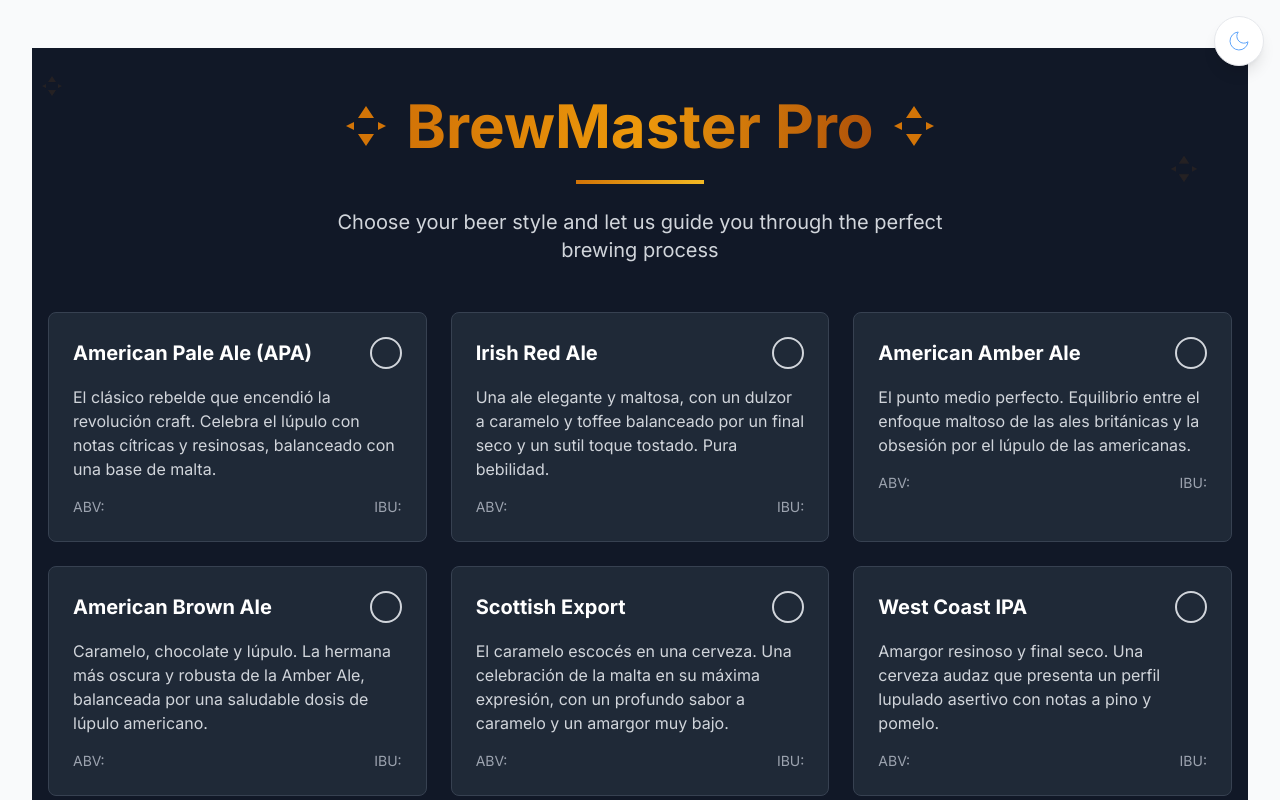
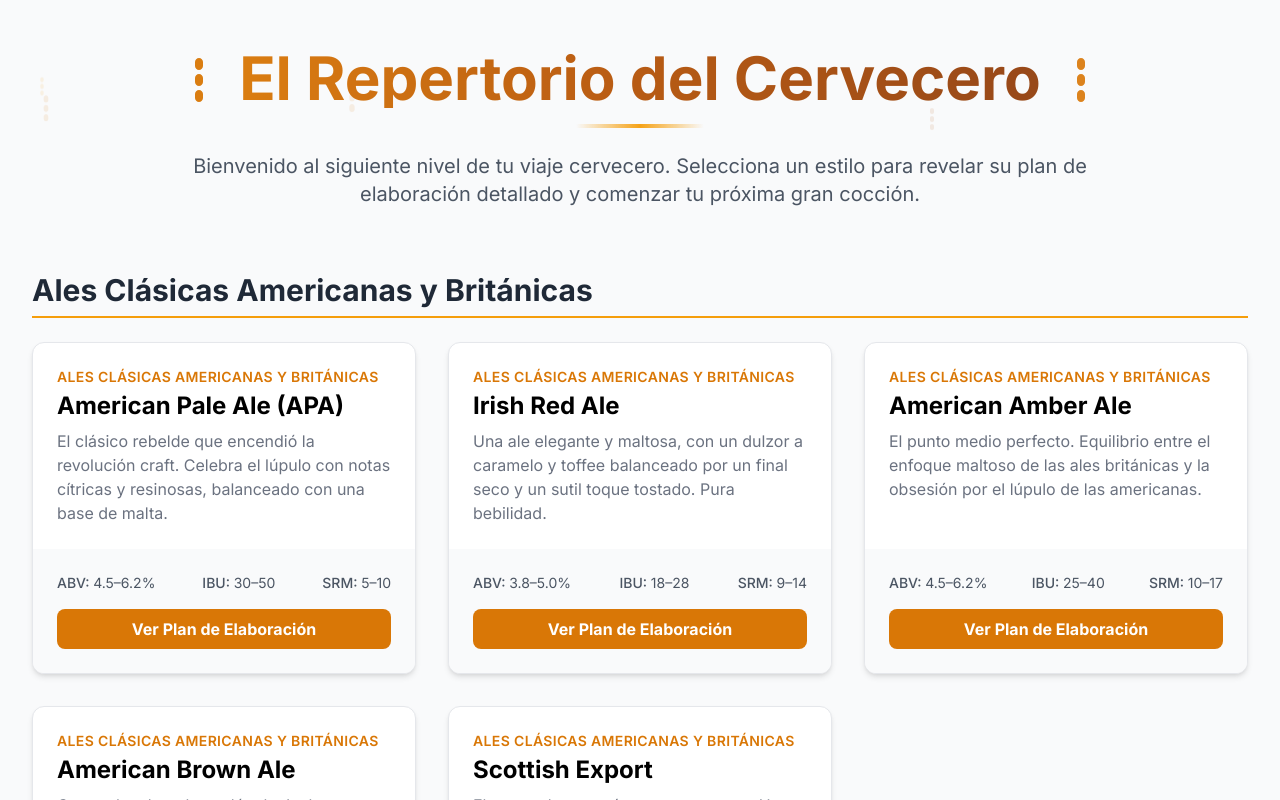
Before and after one commit to PHRINGAS/brew_lib, a React (Vite) app: page / in a window 1280 px wide. Shown: the top 800 px of the page. Built offline with nearby package versions, Linux system fonts and the light colour scheme.

Commit message:
Updated index.html

```diff
--- a/App.tsx
+++ b/App.tsx
@@ -1,8 +1,6 @@
 import React, { useState, useEffect } from 'react';
 import type { BeerStyle } from './types';
 import { BEER_STYLES_DATA } from './constants';
-import { ThemeProvider } from './src/contexts/ThemeContext';
-import ThemeToggle from './components/ThemeToggle';
 import BeerSelection from './components/BeerSelection';
 import BrewingPlan from './components/BrewingPlan';
 
@@ -36,18 +34,13 @@ const App: React.FC = () => {
             }
         }
 
-        return <BeerSelection beers={BEER_STYLES_DATA} onBeerSelect={(beerId) => window.location.hash = `#/plan/${beerId}`} />;
+        return <BeerSelection beers={BEER_STYLES_DATA} />;
     };
 
     return (
-        <ThemeProvider>
-            <div className="min-h-screen bg-gray-50 dark:bg-gray-900 transition-colors duration-300">
-                <ThemeToggle />
-                <div className="container mx-auto px-4 sm:px-6 lg:px-8 py-8 sm:py-12">
-                    {renderContent()}
-                </div>
-            </div>
-        </ThemeProvider>
+        <div className="container mx-auto px-4 sm:px-6 lg:px-8 py-8 sm:py-12">
+            {renderContent()}
+        </div>
     );
 };
 
--- a/components/BeerSelection.tsx
+++ b/components/BeerSelection.tsx
@@ -1,151 +1,133 @@
 import React from 'react';
 import { supabase } from '../src/lib/supabase';
-import { useTheme } from '../src/contexts/ThemeContext';
+import type { BeerStyle } from '../types';
 
-interface Beer {
-  id: string;
-  name: string;
-  description: string;
-  abv: string;
-  ibu: string;
-  color: string;
+interface BeerCardProps {
+    beer: BeerStyle;
+}
+
+const BeerCard: React.FC<BeerCardProps> = ({ beer }) => {
+    const handleSelect = async () => {
+        // Create or get existing session when selecting a beer
+        try {
+            const { data: existingSessions } = await supabase
+                .from('brewing_sessions')
+                .select('id')
+                .eq('beer_style_id', beer.id)
+                .limit(1);
+
+            if (!existingSessions || existingSessions.length === 0) {
+                // Create new session
+                await supabase
+                    .from('brewing_sessions')
+                    .insert({
+                        beer_style_id: beer.id,
+                        session_name: `${beer.name} - ${new Date().toLocaleDateString()}`
+                    });
+            }
+        } catch (error) {
+            console.error('Error creating session:', error);
+        }
+
+        window.location.hash = `#/plan/${beer.id}`;
+        window.scrollTo(0, 0);
+    };
+
+    return (
+        <div className="bg-white rounded-xl shadow-md overflow-hidden transform hover:-translate-y-1 transition-transform duration-300 ease-in-out border border-gray-200 flex flex-col">
+            <div className="p-6 flex-grow">
+                <div className="uppercase tracking-wide text-sm text-amber-600 font-semibold">{beer.family}</div>
+                <h3 className="block mt-1 text-2xl leading-tight font-bold text-black">{beer.name}</h3>
+                <p className="mt-2 text-gray-500 flex-grow">{beer.description}</p>
+            </div>
+            <div className="p-6 bg-gray-50">
+                <div className="flex justify-between items-center text-sm text-gray-600 mb-4">
+                    <span className="font-medium">ABV: <span className="font-normal">{beer.parameters.abv}</span></span>
+                    <span className="font-medium">IBU: <span className="font-normal">{beer.parameters.ibu}</span></span>
+                    <span className="font-medium">SRM: <span className="font-normal">{beer.parameters.srm}</span></span>
+                </div>
+                <button
+                    onClick={handleSelect}
+                    className="w-full bg-amber-600 hover:bg-amber-700 text-white font-bold py-2 px-4 rounded-lg transition-colors duration-300"
+                >
+                    Ver Plan de Elaboración
+                </button>
+            </div>
+        </div>
+    );
 }
 
 interface BeerSelectionProps {
-  beers: Beer[];
-  onBeerSelect: (beerId: string) => void;
+    beers: BeerStyle[];
 }
 
-const BeerCard: React.FC<{ beer: Beer; onSelect: () => void }> = ({ beer, onSelect }) => {
-  const { theme } = useTheme();
-
-  const handleSelect = async () => {
-    try {
-      // Create or find existing brewing session
-      const { data: existingSession, error: fetchError } = await supabase
-        .from('brewing_sessions')
-        .select('*')
-        .eq('beer_style_id', beer.id)
-        .limit(1);
-
-      if (!existingSession || existingSession.length === 0) {
-        const { error } = await supabase
-          .from('brewing_sessions')
-          .insert({
-            beer_style_id: beer.id,
-            session_name: `${beer.name} Brewing Session`
-          });
-
-        if (error) {
-          console.error('Error creating brewing session:', error);
-          return;
-        }
-      }
-
-      onSelect();
-    } catch (error: any) {
-      console.error('Error handling beer selection:', error);
-      onSelect(); // Still proceed with selection even if DB operation fails
-    }
-  };
+const BeerSelection: React.FC<BeerSelectionProps> = ({ beers }) => {
+    const families = [...new Set(beers.map(b => b.family))];
 
     return (
-    <div
-      className={`${
-        theme === 'dark'
-          ? 'bg-gray-800 border-gray-700 hover:bg-gray-700'
-          : 'bg-white border-gray-200 hover:bg-gray-50'
-      } border rounded-lg p-6 cursor-pointer transition-all duration-200 hover:shadow-lg transform hover:scale-105`}
-      onClick={handleSelect}
-    >
-      <div className="flex items-center justify-between mb-4">
-        <h3 className={`text-xl font-bold ${theme === 'dark' ? 'text-white' : 'text-gray-900'}`}>
-          {beer.name}
-        </h3>
-        <div
-          className="w-8 h-8 rounded-full border-2 border-gray-300"
-          style={{ backgroundColor: beer.color }}
-        />
-      </div>
-      <p className={`${theme === 'dark' ? 'text-gray-300' : 'text-gray-600'} mb-4`}>
-        {beer.description}
-      </p>
-      <div className="flex justify-between text-sm">
-        <span className={`${theme === 'dark' ? 'text-gray-400' : 'text-gray-500'}`}>
-          ABV: <span className="font-semibold text-amber-600">{beer.abv}</span>
-        </span>
-        <span className={`${theme === 'dark' ? 'text-gray-400' : 'text-gray-500'}`}>
-          IBU: <span className="font-semibold text-amber-600">{beer.ibu}</span>
-        </span>
-      </div>
-    </div>
-  );
-};
-
-const BeerSelection: React.FC<BeerSelectionProps> = ({ beers, onBeerSelect }) => {
-  const { theme } = useTheme();
-
-  return (
-    <div className={`min-h-screen transition-colors duration-300 ${
-      theme === 'dark' ? 'bg-gray-900' : 'bg-gradient-to-br from-amber-50 to-orange-100'
-    }`}>
-      {/* Animated Background Elements */}
-      <div className="absolute inset-0 overflow-hidden pointer-events-none">
-        <div className="absolute top-20 left-10 opacity-10 animate-bounce" style={{ animationDelay: '0s', animationDuration: '3s' }}>
-          <svg width="24" height="24" viewBox="0 0 24 24" fill="currentColor" className="text-amber-600">
-            <path d="M12 2L8 8h8l-4-6zm0 20l4-6H8l4 6zm-6-8L2 12l4-2v4zm12 0v-4l4 2-4 2z"/>
+        <div>
+            <header className="text-center mb-16 relative overflow-hidden">
+                {/* Animated background barley */}
+                <div className="absolute inset-0 pointer-events-none">
+                    <div className="absolute top-10 left-1/4 w-8 h-8 opacity-10 animate-bounce" style={{ animationDelay: '0s', animationDuration: '3s' }}>
+                        <svg viewBox="0 0 24 24" fill="currentColor" className="text-amber-600">
+                            <path d="M12 2C10.9 2 10 2.9 10 4V6C10 7.1 10.9 8 12 8S14 7.1 14 6V4C14 2.9 13.1 2 12 2M12 10C10.9 10 10 10.9 10 12V14C10 15.1 10.9 16 12 16S14 15.1 14 14V12C14 10.9 13.1 10 12 10M12 18C10.9 18 10 18.9 10 20V22C10 23.1 10.9 24 12 24S14 23.1 14 22V20C14 18.9 13.1 18 12 18Z"/>
                         </svg>
                     </div>
-        <div className="absolute top-40 right-20 opacity-10 animate-bounce" style={{ animationDelay: '1s', animationDuration: '4s' }}>
-          <svg width="32" height="32" viewBox="0 0 24 24" fill="currentColor" className="text-amber-600">
-            <path d="M12 2L8 8h8l-4-6zm0 20l4-6H8l4 6zm-6-8L2 12l4-2v4zm12 0v-4l4 2-4 2z"/>
+                    <div className="absolute top-16 right-1/4 w-6 h-6 opacity-10 animate-bounce" style={{ animationDelay: '1s', animationDuration: '2.5s' }}>
+                        <svg viewBox="0 0 24 24" fill="currentColor" className="text-amber-700">
+                            <path d="M12 2C10.9 2 10 2.9 10 4V6C10 7.1 10.9 8 12 8S14 7.1 14 6V4C14 2.9 13.1 2 12 2M12 10C10.9 10 10 10.9 10 12V14C10 15.1 10.9 16 12 16S14 15.1 14 14V12C14 10.9 13.1 10 12 10M12 18C10.9 18 10 18.9 10 20V22C10 23.1 10.9 24 12 24S14 23.1 14 22V20C14 18.9 13.1 18 12 18Z"/>
                         </svg>
                     </div>
-        <div className="absolute bottom-20 left-1/4 opacity-10 animate-bounce" style={{ animationDelay: '2s', animationDuration: '5s' }}>
-          <svg width="20" height="20" viewBox="0 0 24 24" fill="currentColor" className="text-amber-600">
-            <path d="M12 2L8 8h8l-4-6zm0 20l4-6H8l4 6zm-6-8L2 12l4-2v4zm12 0v-4l4 2-4 2z"/>
+                    <div className="absolute top-8 left-1/6 w-5 h-5 opacity-10 animate-bounce" style={{ animationDelay: '2s', animationDuration: '3.5s' }}>
+                        <svg viewBox="0 0 24 24" fill="currentColor" className="text-amber-500">
+                            <path d="M12 2C10.9 2 10 2.9 10 4V6C10 7.1 10.9 8 12 8S14 7.1 14 6V4C14 2.9 13.1 2 12 2M12 10C10.9 10 10 10.9 10 12V14C10 15.1 10.9 16 12 16S14 15.1 14 14V12C14 10.9 13.1 10 12 10M12 18C10.9 18 10 18.9 10 20V22C10 23.1 10.9 24 12 24S14 23.1 14 22V20C14 18.9 13.1 18 12 18Z"/>
+                        </svg>
+                    </div>
+                    <div className="absolute top-12 right-1/6 w-7 h-7 opacity-10 animate-bounce" style={{ animationDelay: '0.5s', animationDuration: '4s' }}>
+                        <svg viewBox="0 0 24 24" fill="currentColor" className="text-amber-600">
+                            <path d="M12 2C10.9 2 10 2.9 10 4V6C10 7.1 10.9 8 12 8S14 7.1 14 6V4C14 2.9 13.1 2 12 2M12 10C10.9 10 10 10.9 10 12V14C10 15.1 10.9 16 12 16S14 15.1 14 14V12C14 10.9 13.1 10 12 10M12 18C10.9 18 10 18.9 10 20V22C10 23.1 10.9 24 12 24S14 23.1 14 22V20C14 18.9 13.1 18 12 18Z"/>
                         </svg>
                     </div>
                 </div>
 
-      <div className="relative z-10 container mx-auto px-4 py-12">
-        {/* Enhanced Header */}
-        <div className="text-center mb-12 animate-fade-in">
-          <div className="flex items-center justify-center mb-6">
-            <div className="animate-pulse mr-4">
-              <svg width="48" height="48" viewBox="0 0 24 24" fill="currentColor" className="text-amber-600">
-                <path d="M12 2L8 8h8l-4-6zm0 20l4-6H8l4 6zm-6-8L2 12l4-2v4zm12 0v-4l4 2-4 2z"/>
+                {/* Main title with enhanced styling */}
+                <div className="relative z-10">
+                    <div className="flex items-center justify-center mb-4">
+                        <div className="w-12 h-12 mr-4 text-amber-600 animate-pulse">
+                            <svg viewBox="0 0 24 24" fill="currentColor">
+                                <path d="M12 2C10.9 2 10 2.9 10 4V6C10 7.1 10.9 8 12 8S14 7.1 14 6V4C14 2.9 13.1 2 12 2M12 10C10.9 10 10 10.9 10 12V14C10 15.1 10.9 16 12 16S14 15.1 14 14V12C14 10.9 13.1 10 12 10M12 18C10.9 18 10 18.9 10 20V22C10 23.1 10.9 24 12 24S14 23.1 14 22V20C14 18.9 13.1 18 12 18Z"/>
                             </svg>
                         </div>
-            <h1 className="text-6xl font-bold bg-gradient-to-r from-amber-600 via-amber-500 to-amber-700 bg-clip-text text-transparent animate-pulse">
-              BrewMaster Pro
+                        <h1 className="text-4xl md:text-6xl font-bold bg-gradient-to-r from-amber-600 via-amber-700 to-amber-800 bg-clip-text text-transparent animate-pulse">
+                            El Repertorio del Cervecero
                         </h1>
-            <div className="animate-pulse ml-4">
-              <svg width="48" height="48" viewBox="0 0 24 24" fill="currentColor" className="text-amber-600">
-                <path d="M12 2L8 8h8l-4-6zm0 20l4-6H8l4 6zm-6-8L2 12l4-2v4zm12 0v-4l4 2-4 2z"/>
+                        <div className="w-12 h-12 ml-4 text-amber-600 animate-pulse" style={{ animationDelay: '0.5s' }}>
+                            <svg viewBox="0 0 24 24" fill="currentColor">
+                                <path d="M12 2C10.9 2 10 2.9 10 4V6C10 7.1 10.9 8 12 8S14 7.1 14 6V4C14 2.9 13.1 2 12 2M12 10C10.9 10 10 10.9 10 12V14C10 15.1 10.9 16 12 16S14 15.1 14 14V12C14 10.9 13.1 10 12 10M12 18C10.9 18 10 18.9 10 20V22C10 23.1 10.9 24 12 24S14 23.1 14 22V20C14 18.9 13.1 18 12 18Z"/>
                             </svg>
                         </div>
                     </div>
 
-          <div className="w-32 h-1 bg-gradient-to-r from-amber-600 to-amber-400 mx-auto mb-6 animate-pulse"></div>
+                    {/* Animated underline */}
+                    <div className="w-32 h-1 bg-gradient-to-r from-transparent via-amber-500 to-transparent mx-auto mb-6 animate-pulse"></div>
 
-          <p className={`text-xl ${theme === 'dark' ? 'text-gray-300' : 'text-gray-700'} max-w-2xl mx-auto animate-slide-up`}
-             style={{ animationDelay: '0.5s' }}>
-            Choose your beer style and let us guide you through the perfect brewing process
+                    <p className="text-lg md:text-xl text-gray-600 max-w-4xl mx-auto leading-relaxed animate-fade-in">
+                        Bienvenido al siguiente nivel de tu viaje cervecero. Selecciona un estilo para revelar su plan de elaboración detallado y comenzar tu próxima gran cocción.
                     </p>
                 </div>
+            </header>
 
-        {/* Beer Grid */}
-        <div className="grid grid-cols-1 md:grid-cols-2 lg:grid-cols-3 gap-6">
-          {beers.map((beer) => (
-            <BeerCard
-              key={beer.id}
-              beer={beer}
-              onSelect={() => onBeerSelect(beer.id)}
-            />
+            {families.map(family => (
+                <div key={family} className="mb-16">
+                    <h2 className="text-3xl font-bold text-gray-800 mb-6 border-b-2 border-amber-500 pb-2">{family}</h2>
+                    <div className="grid grid-cols-1 md:grid-cols-2 lg:grid-cols-3 gap-8">
+                        {beers.filter(b => b.family === family).map(beer => (
+                            <BeerCard key={beer.id} beer={beer} />
                         ))}
                     </div>
                 </div>
+            ))}
         </div>
     );
 };
--- a/components/Phase.tsx
+++ b/components/Phase.tsx
@@ -12,10 +12,10 @@ const Phase: React.FC<PhaseProps> = ({ phase, onToggleTask }) => {
     return (
         <section>
             <div className="flex items-center mb-6">
-                <div className="flex-shrink-0 bg-amber-600 dark:bg-amber-500 text-white w-12 h-12 rounded-full flex items-center justify-center text-xl font-bold">{phase.id}</div>
-                <h2 className="ml-4 text-3xl font-bold text-gray-900 dark:text-gray-100">{phase.title}</h2>
+                <div className="flex-shrink-0 bg-amber-600 text-white w-12 h-12 rounded-full flex items-center justify-center text-xl font-bold">{phase.id}</div>
+                <h2 className="ml-4 text-3xl font-bold text-gray-900">{phase.title}</h2>
             </div>
-            <div className="space-y-4 ml-4 pl-14 border-l-2 border-gray-200 dark:border-gray-700">
+            <div className="space-y-4 ml-4 pl-14 border-l-2 border-gray-200">
                 {phase.tasks.map(task => (
                     <TaskItem key={task.id} task={task} onToggle={onToggleTask} />
                 ))}
--- a/components/ProgressBar.tsx
+++ b/components/ProgressBar.tsx
@@ -8,13 +8,13 @@ interface ProgressBarProps {
 const ProgressBar: React.FC<ProgressBarProps> = ({ percentage }) => {
     return (
         <div className="mb-12">
-            <div className="flex justify-between mb-1 text-sm font-medium text-gray-600 dark:text-gray-300">
+            <div className="flex justify-between mb-1 text-sm font-medium text-gray-600">
                 <span>Progreso Total</span>
                 <span>{percentage}%</span>
             </div>
-            <div className="w-full bg-gray-200 dark:bg-gray-700 rounded-full h-4">
+            <div className="w-full bg-gray-200 rounded-full h-4">
                 <div
-                    className="bg-amber-600 dark:bg-amber-500 h-4 rounded-full transition-all duration-300 ease-in-out"
+                    className="bg-amber-600 h-4 rounded-full transition-width duration-300 ease-in-out"
                     style={{ width: `${percentage}%` }}
                 ></div>
             </div>
--- a/components/ThemeToggle.tsx
+++ /dev/null
@@ -1,43 +0,0 @@
-import React from 'react';
-import { useTheme } from '../src/contexts/ThemeContext';
-
-const ThemeToggle: React.FC = () => {
-  const { theme, toggleTheme } = useTheme();
-
-  return (
-    <button
-      onClick={toggleTheme}
-      className="fixed top-4 right-4 z-50 p-3 rounded-full bg-white dark:bg-gray-800 shadow-lg border border-gray-200 dark:border-gray-700 hover:shadow-xl transition-all duration-300 group"
-      aria-label={`Switch to ${theme === 'light' ? 'dark' : 'light'} mode`}
-    >
-      <div className="relative w-6 h-6">
-        {/* Sun icon */}
-        <svg
-          className={`absolute inset-0 w-6 h-6 text-amber-500 transition-all duration-300 ${
-            theme === 'dark' ? 'opacity-0 rotate-90 scale-0' : 'opacity-100 rotate-0 scale-100'
-          }`}
-          fill="none"
-          stroke="currentColor"
-          viewBox="0 0 24 24"
-        >
-          <circle cx="12" cy="12" r="5" />
-          <path d="M12 1v2M12 21v2M4.22 4.22l1.42 1.42M18.36 18.36l1.42 1.42M1 12h2M21 12h2M4.22 19.78l1.42-1.42M18.36 5.64l1.42-1.42" />
-        </svg>
-
-        {/* Moon icon */}
-        <svg
-          className={`absolute inset-0 w-6 h-6 text-blue-400 transition-all duration-300 ${
-            theme === 'light' ? 'opacity-0 -rotate-90 scale-0' : 'opacity-100 rotate-0 scale-100'
-          }`}
-          fill="none"
-          stroke="currentColor"
-          viewBox="0 0 24 24"
-        >
-          <path d="M21 12.79A9 9 0 1 1 11.21 3 7 7 0 0 0 21 12.79z" />
-        </svg>
-      </div>
-    </button>
-  );
-};
-
-export default ThemeToggle;
--- a/index.html
+++ b/index.html
@@ -42,28 +42,8 @@
       }
     </style>
 </head>
-  <body class="bg-gray-50 dark:bg-gray-900 text-gray-800 dark:text-gray-200 transition-colors duration-300">
+  <body class="bg-gray-50 text-gray-800">
     <div id="root"></div>
     <script type="module" src="/index.tsx"></script>
-    <style>
-      @keyframes fade-in {
-        from { opacity: 0; transform: translateY(-20px); }
-        to { opacity: 1; transform: translateY(0); }
-      }
-
-      @keyframes slide-up {
-        from { opacity: 0; transform: translateY(30px); }
-        to { opacity: 1; transform: translateY(0); }
-      }
-
-      .animate-fade-in {
-        animation: fade-in 1s ease-out;
-      }
-
-      .animate-slide-up {
-        animation: slide-up 1s ease-out;
-        animation-fill-mode: both;
-      }
-    </style>
   </body>
 </html>
--- a/src/contexts/ThemeContext.tsx
+++ /dev/null
@@ -1,51 +0,0 @@
-import React, { createContext, useContext, useState, useEffect } from 'react';
-
-type Theme = 'light' | 'dark';
-
-interface ThemeContextType {
-  theme: Theme;
-  toggleTheme: () => void;
-}
-
-const ThemeContext = createContext<ThemeContextType | undefined>(undefined);
-
-export const useTheme = () => {
-  const context = useContext(ThemeContext);
-  if (context === undefined) {
-    throw new Error('useTheme must be used within a ThemeProvider');
-  }
-  return context;
-};
-
-interface ThemeProviderProps {
-  children: React.ReactNode;
-}
-
-export const ThemeProvider: React.FC<ThemeProviderProps> = ({ children }) => {
-  const [theme, setTheme] = useState<Theme>('dark'); // Default to dark
-
-  useEffect(() => {
-    // Check if user has a saved preference
-    const savedTheme = localStorage.getItem('theme') as Theme;
-    if (savedTheme) {
-      setTheme(savedTheme);
-    }
-  }, []);
-
-  useEffect(() => {
-    // Apply theme to document
-    document.documentElement.classList.remove('light', 'dark');
-    document.documentElement.classList.add(theme);
-    localStorage.setItem('theme', theme);
-  }, [theme]);
-
-  const toggleTheme = () => {
-    setTheme(prevTheme => prevTheme === 'light' ? 'dark' : 'light');
-  };
-
-  return (
-    <ThemeContext.Provider value={{ theme, toggleTheme }}>
-      {children}
-    </ThemeContext.Provider>
-  );
-};
```
Also changed, not shown: components/BrewingPlan.tsx (+10 -10 lines), components/TaskItem.tsx (+4 -4 lines). Lines whose indentation alone changed are shown as unchanged.
